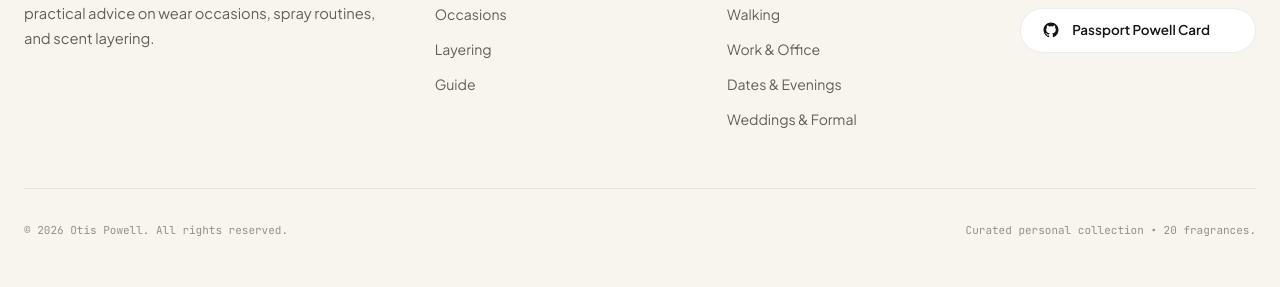
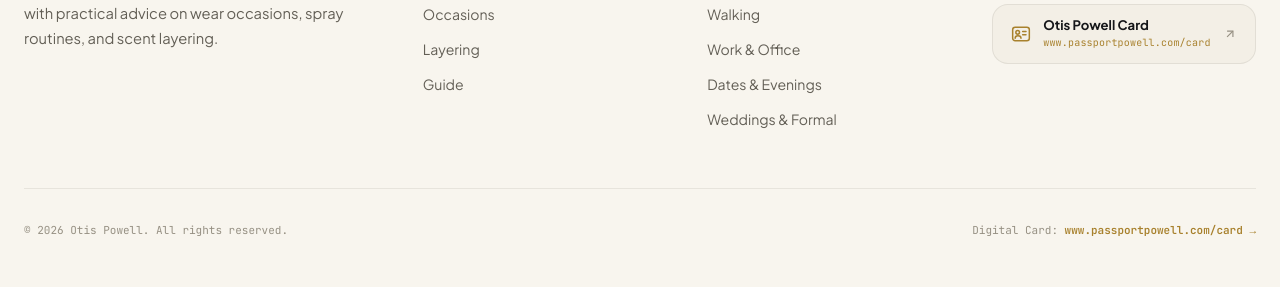
Before and after one commit to passportpowell/fragrance-dashboard, a plain HTML site: page index.html in a window 1280 px wide. Shown: the part 7819-8106 px from the top of the page. Drawn offline with nearby package versions, Linux system fonts and the light colour scheme; a web font is replaced by a local one.

Commit message:
feat: update footer with prominent Otis Powell digital card button and link to www.passportpowell.com/card

```diff
--- a/css/styles.css
+++ b/css/styles.css
@@ -1880,6 +1880,84 @@ button, input, select {
   fill: currentColor;
 }
 
+/* Footer Digital Contact Card Button */
+.footer-contact-card-btn {
+  display: inline-flex;
+  align-items: center;
+  gap: 0.75rem;
+  padding: 0.75rem 1.15rem;
+  border-radius: var(--radius-md);
+  background: var(--canvas-pedestal);
+  border: 1px solid var(--canvas-border);
+  text-decoration: none;
+  transition: all 0.3s var(--ease-spring);
+  width: 100%;
+  max-width: 270px;
+}
+
+.footer-contact-card-btn:hover {
+  border-color: var(--gold-primary);
+  background: var(--canvas-card);
+  transform: translateY(-2px);
+  box-shadow: var(--shadow-subtle), 0 0 0 1px var(--gold-glow);
+}
+
+.footer-contact-card-btn svg {
+  width: 20px;
+  height: 20px;
+  stroke: var(--gold-primary);
+  flex-shrink: 0;
+}
+
+.footer-card-btn-content {
+  display: flex;
+  flex-direction: column;
+  gap: 2px;
+  text-align: left;
+  flex: 1;
+}
+
+.footer-card-btn-label {
+  font-family: var(--font-sans);
+  font-size: 0.82rem;
+  font-weight: 700;
+  color: var(--text-primary);
+  line-height: 1.2;
+}
+
+.footer-card-btn-url {
+  font-family: var(--font-mono);
+  font-size: 10px;
+  color: var(--gold-primary);
+  letter-spacing: 0.02em;
+}
+
+.footer-card-btn-arrow {
+  width: 14px !important;
+  height: 14px !important;
+  stroke: var(--text-tertiary) !important;
+  transition: transform 0.2s ease, stroke 0.2s ease;
+  flex-shrink: 0;
+}
+
+.footer-contact-card-btn:hover .footer-card-btn-arrow {
+  transform: translate(2px, -2px);
+  stroke: var(--gold-primary) !important;
+}
+
+.footer-bottom-card-link {
+  color: var(--gold-primary);
+  text-decoration: none;
+  font-family: var(--font-mono);
+  font-weight: 600;
+  transition: color 0.2s ease, text-decoration 0.2s ease;
+}
+
+.footer-bottom-card-link:hover {
+  color: var(--gold-radiant);
+  text-decoration: underline;
+}
+
 /* ==========================================================================
    MULTI-PAGE NAVIGATION & ACTIVE STATES
    ========================================================================== */
--- a/index.html
+++ b/index.html
@@ -747,22 +747,33 @@
       </div>
 
       <div class="footer-nav-column">
-        <span class="footer-col-title">Otis Powell</span>
-        <p style="font-size: 0.86rem; color: var(--text-secondary); line-height: 1.6; margin-bottom: 1rem;">
-          20 curated bottles kept in dark storage at stable room temperature.
+        <span class="footer-col-title">Curator</span>
+        <p style="font-size: 0.86rem; color: var(--text-secondary); line-height: 1.6; margin-bottom: 0.75rem;">
+          Otis Powell — personal collection of 20 bottles.
         </p>
-        <a href="https://www.passportpowell.com/card" target="_blank" rel="noopener noreferrer" class="footer-github-link" title="Passport Powell Card" aria-label="Passport Powell Card">
-          <svg viewBox="0 0 24 24" aria-hidden="true">
-            <path fill-rule="evenodd" clip-rule="evenodd" d="M12 2C6.477 2 2 6.484 2 12.017c0 4.425 2.865 8.18 6.839 9.504.5.092.682-.217.682-.483 0-.237-.008-.868-.013-1.703-2.782.605-3.369-1.343-3.369-1.343-.454-1.158-1.11-1.466-1.11-1.466-.908-.62.069-.608.069-.608 1.003.07 1.53 1.032 1.53 1.032.892 1.53 2.341 1.088 2.91.832.092-.647.35-1.088.636-1.338-2.22-.253-4.555-1.113-4.555-4.951 0-1.093.39-1.988 1.029-2.688-.103-.253-.446-1.272.098-2.65 0 0 .84-.27 2.75 1.026A9.564 9.564 0 0112 6.844c.85.004 1.705.115 2.504.337 1.909-1.296 2.747-1.027 2.747-1.027.546 1.379.202 2.398.1 2.651.64.7 1.028 1.595 1.028 2.688 0 3.848-2.339 4.695-4.566 4.943.359.309.678.92.678 1.855 0 1.338-.012 2.419-.012 2.747 0 .268.18.58.688.482A10.019 10.019 0 0022 12.017C22 6.484 17.522 2 12 2z"/>
+        <a href="https://www.passportpowell.com/card" target="_blank" rel="noopener noreferrer" class="footer-contact-card-btn" title="Otis Powell Digital Card — www.passportpowell.com/card" aria-label="Otis Powell Digital Card">
+          <svg viewBox="0 0 24 24" fill="none" stroke="currentColor" stroke-width="1.8" stroke-linecap="round" stroke-linejoin="round" aria-hidden="true">
+            <rect x="2" y="4" width="20" height="16" rx="3"></rect>
+            <circle cx="8" cy="10" r="2.2"></circle>
+            <path d="M14 9h4M14 13h4M5 17c0-1.8 1.8-3 3.5-3s3.5 1.2 3.5 3"></path>
           </svg>
-          <span>Passport Powell Card</span>
+          <div class="footer-card-btn-content">
+            <span class="footer-card-btn-label">Otis Powell Card</span>
+            <span class="footer-card-btn-url">www.passportpowell.com/card</span>
+          </div>
+          <svg viewBox="0 0 24 24" fill="none" stroke="currentColor" stroke-width="2" class="footer-card-btn-arrow" aria-hidden="true">
+            <line x1="7" y1="17" x2="17" y2="7"></line>
+            <polyline points="7 7 17 7 17 17"></polyline>
+          </svg>
         </a>
       </div>
     </div>
 
     <div class="footer-bottom-bar">
       <span class="footer-copyright">&copy; 2026 Otis Powell. All rights reserved.</span>
-      <span class="footer-copyright">Curated personal collection &bull; 20 fragrances.</span>
+      <span class="footer-copyright">
+        Digital Card: <a href="https://www.passportpowell.com/card" target="_blank" rel="noopener noreferrer" class="footer-bottom-card-link">www.passportpowell.com/card &rarr;</a>
+      </span>
     </div>
   </footer>
 
```
Also changed, not shown: collection.html (+19 -8 lines), guide.html (+19 -8 lines), layering.html (+19 -8 lines), occasions.html (+19 -8 lines).
